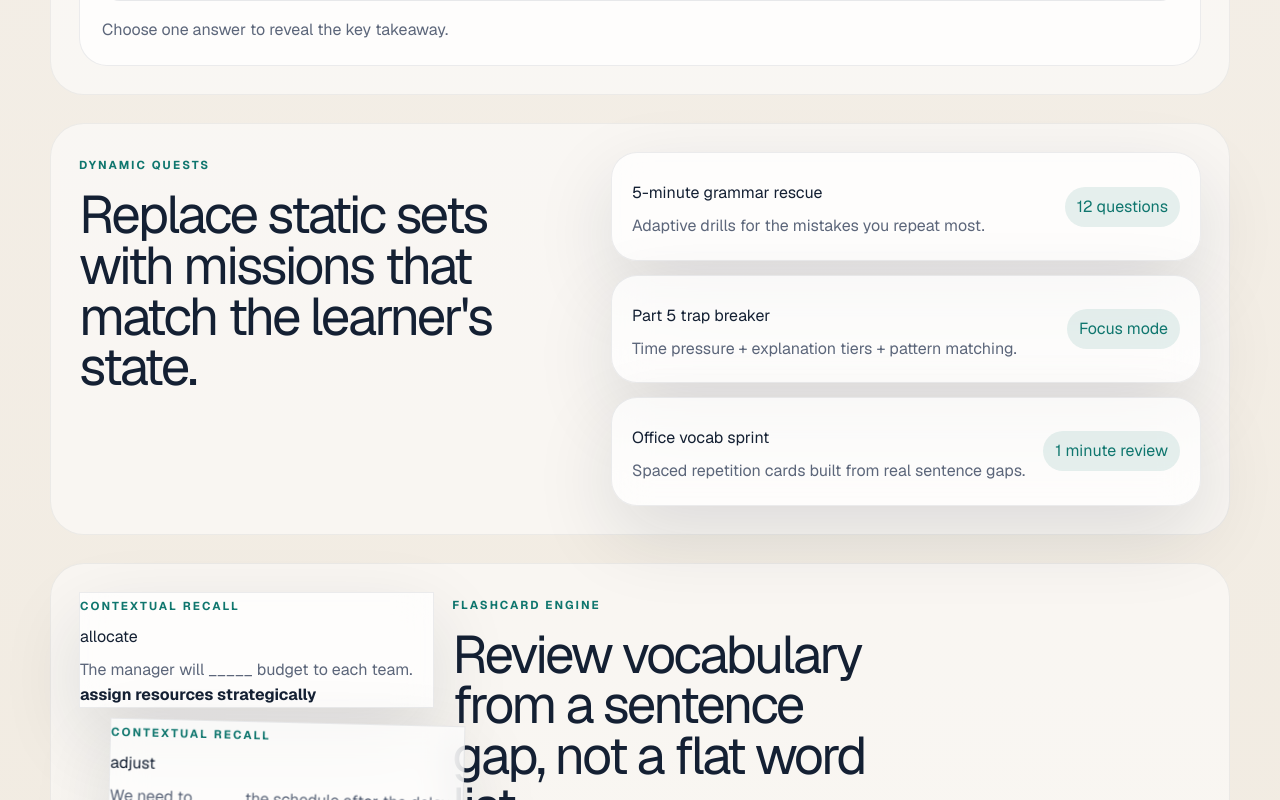
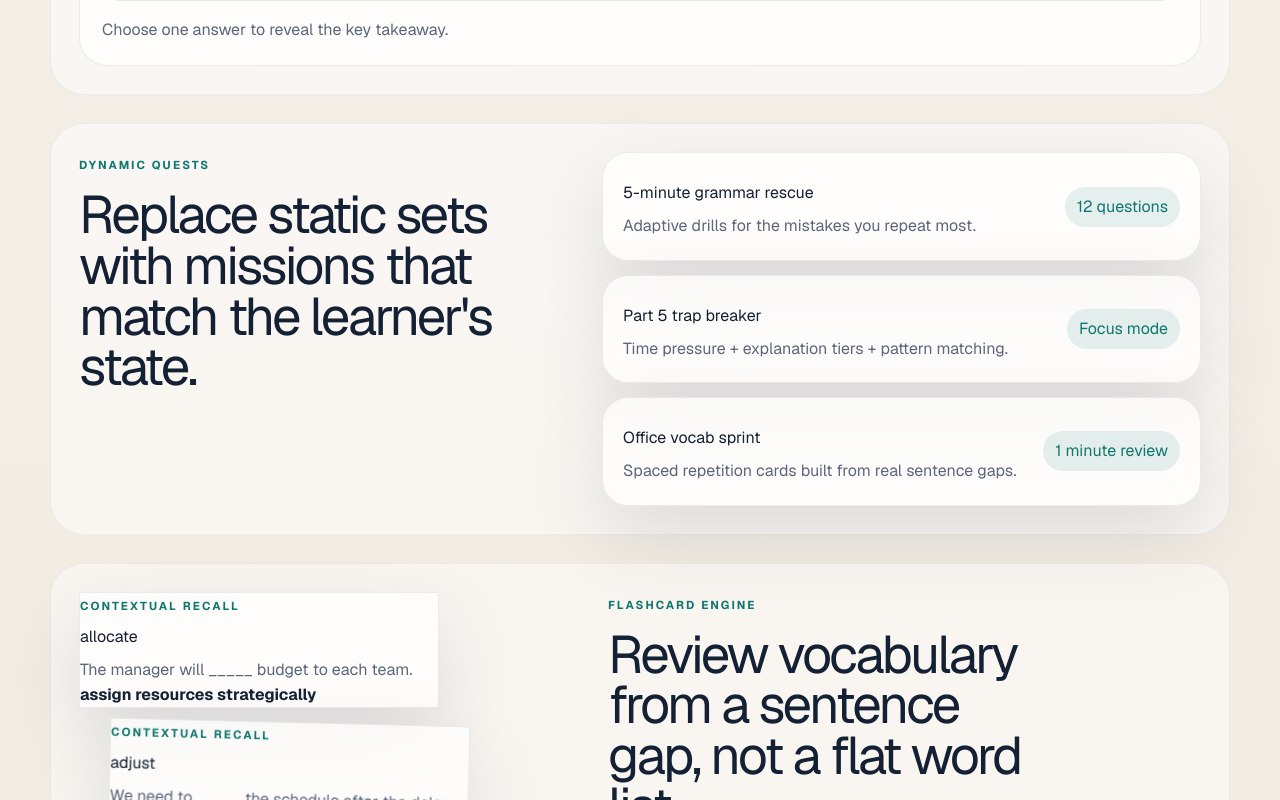
Before and after one commit to BaoAnh020603/adaptive-toeic-trainer, a Next.js app: page / in a window 1280 px wide. Shown: the part 2100-2900 px from the top of the page. Built offline with nearby package versions, Linux system fonts and the light colour scheme.

Commit message:
Fix split layout grid

```diff
--- a/app/globals.css
+++ b/app/globals.css
@@ -227,8 +227,7 @@ button {
 
 .dashboard-top,
 .quest-card,
-.section-head,
-.split-layout {
+.section-head {
   display: flex;
   justify-content: space-between;
   gap: 18px;
@@ -490,6 +489,7 @@ button {
 }
 
 .split-layout {
+  display: grid;
   align-items: start;
 }
 
```
